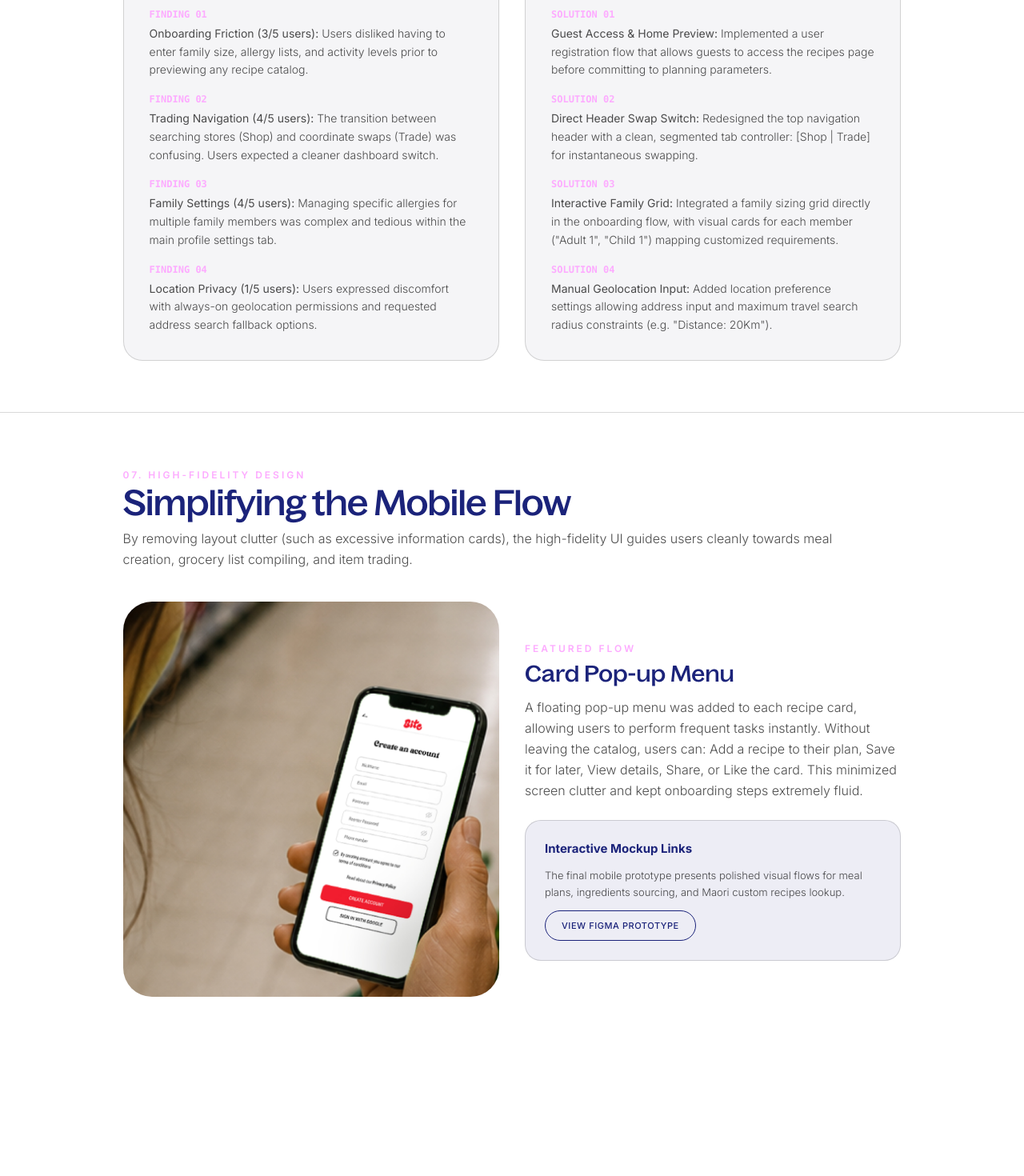
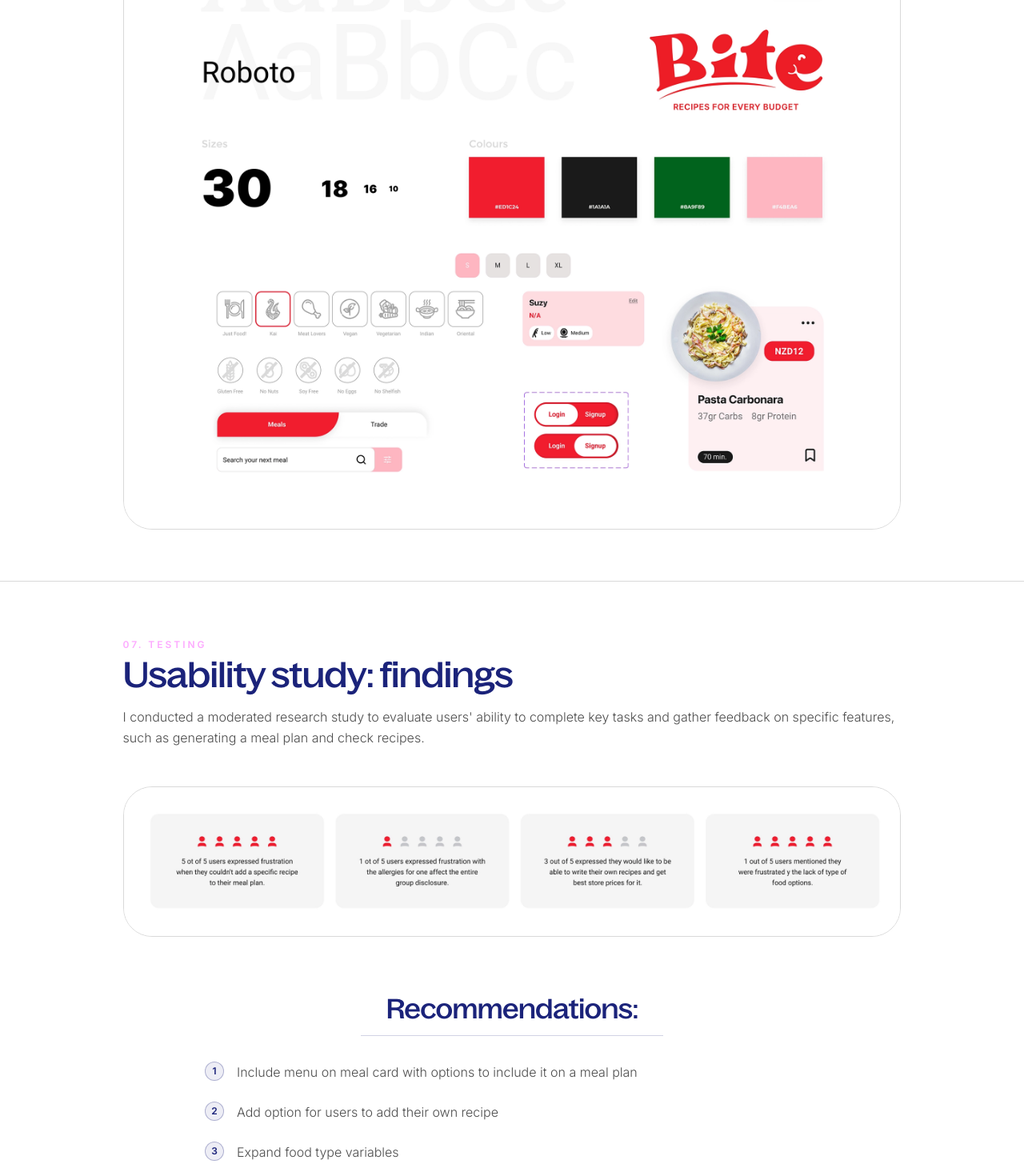
Before and after one commit to FlorenciaRequejo/flor-portfolio, a Next.js app: page /ux-design in a window 1280 px wide. Shown: the part 7200-8670 px from the top of the page at 80% size. Built offline with nearby package versions, Linux system fonts and the light colour scheme.

Commit message:
Update Style Sheet section with image, insert second Usability study findings section with recommendations list, and renumber High-Fidelity Design to 08

```diff
--- a/app/ux-design/page.tsx
+++ b/app/ux-design/page.tsx
@@ -644,7 +644,7 @@ export default function UXDesignPage() {
         </div>
       </motion.section>
 
-      {/* ITERATIVE STUDY & LOW-FI PROTOTYPES */}
+      {/* DESIGN & STYLING */}
       <motion.section
         initial="hidden"
         whileInView="visible"
@@ -655,83 +655,87 @@ export default function UXDesignPage() {
         <div className="mx-auto w-full px-4 md:px-0 max-w-full md:max-w-[min(76vw,1260px)] space-y-12 text-left">
           <div className="space-y-3">
             <span className="font-sans text-[11px] md:text-[12px] font-semibold uppercase tracking-[3px] text-[var(--cs-highlight)]">
-              05. Testing & Iteration
+              06. Design & Styling
             </span>
             <h2 className="font-serif text-[32px] md:text-[44px] text-[var(--cs-primary)] leading-tight font-normal">
-              Usability Studies & Critical Design Adjustments
+              Style Sheet
             </h2>
             <p className="font-sans text-[15px] md:text-[16px] leading-[26px] text-[var(--cs-muted)] font-light max-w-4xl">
-              I conducted a moderated usability research study to evaluate users' interaction with the initial wireframes, focus on the transition from the Shop list to the Local Trade areas, and analyze the meal plan builder. This testing yielded valuable insights that reshaped key product elements.
+              As the lead UI designer on this project, I created the style sheet and components that gave the app its cohesive look and feel.
             </p>
           </div>
 
-          {/* Test Results vs Solutions */}
-          <div className="grid grid-cols-1 md:grid-cols-2 gap-8 mt-6">
-            {/* Low-Fi Usability Pain Points */}
-            <div className="p-8 rounded-[24px] bg-[var(--cs-card-bg)] border border-[var(--cs-border)] space-y-6">
-              <h3 className="font-serif text-[24px] text-[#FFB6C1] border-b border-[var(--cs-border)] pb-2">
-                Usability Study Findings
-              </h3>
-              <div className="space-y-4">
-                <div>
-                  <span className="font-mono text-[12px] text-[var(--cs-highlight)] font-bold block mb-1">FINDING 01</span>
-                  <p className="font-sans text-[14px] text-[var(--cs-muted)] font-light leading-relaxed">
-                    <strong>Onboarding Friction (3/5 users):</strong> Users disliked having to enter family size, allergy lists, and activity levels prior to previewing any recipe catalog.
-                  </p>
+          {/* Featured Image */}
+          <div className="mt-8">
+            <Image
+              src="/bite-style.webp"
+              alt="Bite App Style Sheet Showcase"
+              width={0}
+              height={0}
+              sizes="100vw"
+              className="w-full h-auto rounded-[24px] md:rounded-[36px] border border-[var(--cs-border)]"
+              style={{ width: '100%', height: 'auto' }}
+            />
           </div>
-                <div>
-                  <span className="font-mono text-[12px] text-[var(--cs-highlight)] font-bold block mb-1">FINDING 02</span>
-                  <p className="font-sans text-[14px] text-[var(--cs-muted)] font-light leading-relaxed">
-                    <strong>Trading Navigation (4/5 users):</strong> The transition between searching stores (Shop) and coordinate swaps (Trade) was confusing. Users expected a cleaner dashboard switch.
-                  </p>
         </div>
-                <div>
-                  <span className="font-mono text-[12px] text-[var(--cs-highlight)] font-bold block mb-1">FINDING 03</span>
-                  <p className="font-sans text-[14px] text-[var(--cs-muted)] font-light leading-relaxed">
-                    <strong>Family Settings (4/5 users):</strong> Managing specific allergies for multiple family members was complex and tedious within the main profile settings tab.
-                  </p>
-                </div>
-                <div>
-                  <span className="font-mono text-[12px] text-[var(--cs-highlight)] font-bold block mb-1">FINDING 04</span>
-                  <p className="font-sans text-[14px] text-[var(--cs-muted)] font-light leading-relaxed">
-                    <strong>Location Privacy (1/5 users):</strong> Users expressed discomfort with always-on geolocation permissions and requested address search fallback options.
+      </motion.section>
+
+      {/* SECOND TESTING & ITERATION */}
+      <motion.section
+        initial="hidden"
+        whileInView="visible"
+        viewport={{ once: true, margin: "-100px" }}
+        variants={fadeInVariants}
+        className="w-full py-16 border-t border-[var(--cs-border)]"
+      >
+        <div className="mx-auto w-full px-4 md:px-0 max-w-full md:max-w-[min(76vw,1260px)] space-y-12">
+          {/* Header */}
+          <div className="grid grid-cols-1 md:grid-cols-12 gap-8 md:gap-12 text-left items-start">
+            <div className="md:col-span-12 font-sans text-[15px] md:text-[16px] leading-[26px] text-[var(--cs-muted)] font-light space-y-4">
+              <span className="font-sans text-[11px] md:text-[12px] font-semibold uppercase tracking-[3px] text-[var(--cs-highlight)]">
+                07. Testing
+              </span>
+              <h2 className="font-serif text-[32px] md:text-[44px] text-[var(--cs-primary)] leading-[1.1] font-normal tracking-tight">
+                Usability study: findings
+              </h2>
+              <p>
+                I conducted a moderated research study to evaluate users' ability to complete key tasks and gather feedback on specific features, such as generating a meal plan and check recipes.
               </p>
             </div>
           </div>
+
+          {/* Featured Image */}
+          <div className="mt-8">
+            <Image
+              src="/usability findings.webp"
+              alt="Bite App Usability Findings Showcase"
+              width={0}
+              height={0}
+              sizes="100vw"
+              className="w-full h-auto rounded-[24px] md:rounded-[36px] border border-[var(--cs-border)]"
+              style={{ width: '100%', height: 'auto' }}
+            />
           </div>
 
-            {/* Low-Fi Prototype #2 Solutions */}
-            <div className="p-8 rounded-[24px] bg-[var(--cs-card-bg)] border border-[var(--cs-border)] space-y-6">
-              <h3 className="font-serif text-[24px] text-[var(--cs-primary)] border-b border-[var(--cs-border)] pb-2">
-                Prototype #2 Implementations
+          {/* Recommendations Block */}
+          <div className="mt-16 flex flex-col items-center text-center max-w-3xl mx-auto space-y-8">
+            <h3 className="font-serif text-[26px] md:text-[34px] text-[var(--cs-primary)] tracking-tight font-normal border-b border-[var(--cs-primary)]/20 pb-2 w-fit px-8">
+              Recommendations:
             </h3>
-              <div className="space-y-4">
-                <div>
-                  <span className="font-mono text-[12px] text-[var(--cs-highlight)] font-bold block mb-1">SOLUTION 01</span>
-                  <p className="font-sans text-[14px] text-[var(--cs-muted)] font-light leading-relaxed">
-                    <strong>Guest Access & Home Preview:</strong> Implemented a user registration flow that allows guests to access the recipes page before committing to planning parameters.
-                  </p>
-                </div>
-                <div>
-                  <span className="font-mono text-[12px] text-[var(--cs-highlight)] font-bold block mb-1">SOLUTION 02</span>
-                  <p className="font-sans text-[14px] text-[var(--cs-muted)] font-light leading-relaxed">
-                    <strong>Direct Header Swap Switch:</strong> Redesigned the top navigation header with a clean, segmented tab controller: [Shop | Trade] for instantaneous swapping.
-                  </p>
-                </div>
-                <div>
-                  <span className="font-mono text-[12px] text-[var(--cs-highlight)] font-bold block mb-1">SOLUTION 03</span>
-                  <p className="font-sans text-[14px] text-[var(--cs-muted)] font-light leading-relaxed">
-                    <strong>Interactive Family Grid:</strong> Integrated a family sizing grid directly in the onboarding flow, with visual cards for each member ("Adult 1", "Child 1") mapping customized requirements.
-                  </p>
-                </div>
-                <div>
-                  <span className="font-mono text-[12px] text-[var(--cs-highlight)] font-bold block mb-1">SOLUTION 04</span>
-                  <p className="font-sans text-[14px] text-[var(--cs-muted)] font-light leading-relaxed">
-                    <strong>Manual Geolocation Input:</strong> Added location preference settings allowing address input and maximum travel search radius constraints (e.g. "Distance: 20Km").
-                  </p>
-                </div>
-              </div>
-            </div>
+            <ul className="space-y-6 text-left font-sans text-[15px] md:text-[16px] leading-[26px] text-[var(--cs-muted)] font-light w-full">
+              {[
+                "Include menu on meal card with options to include it on a meal plan",
+                "Add option for users to add their own recipe",
+                "Expand food type variables"
+              ].map((rec, index) => (
+                <li key={index} className="flex gap-4 items-start">
+                  <span className="flex-shrink-0 w-6 h-6 rounded-full bg-[var(--cs-accent-bg)] border border-[var(--cs-primary)]/30 flex items-center justify-center text-[12px] font-semibold text-[var(--cs-primary)]">
+                    {index + 1}
+                  </span>
+                  <p>{rec}</p>
+                </li>
+              ))}
+            </ul>
           </div>
         </div>
       </motion.section>
@@ -747,7 +751,7 @@ export default function UXDesignPage() {
         <div className="mx-auto w-full px-4 md:px-0 max-w-full md:max-w-[min(76vw,1260px)] space-y-10">
           <div className="text-left space-y-2">
             <span className="font-sans text-[11px] md:text-[12px] font-semibold uppercase tracking-[3px] text-[var(--cs-highlight)]">
-              07. High-Fidelity Design
+              08. High-Fidelity Design
             </span>
             <h2 className="font-serif text-[32px] md:text-[44px] text-[var(--cs-primary)] leading-[1.1] font-normal tracking-tight">
               Simplifying the Mobile Flow
```
Also changed, not shown: public/bite-style.webp (added), public/usability findings.webp (added). Lines whose indentation alone changed are shown as unchanged.
